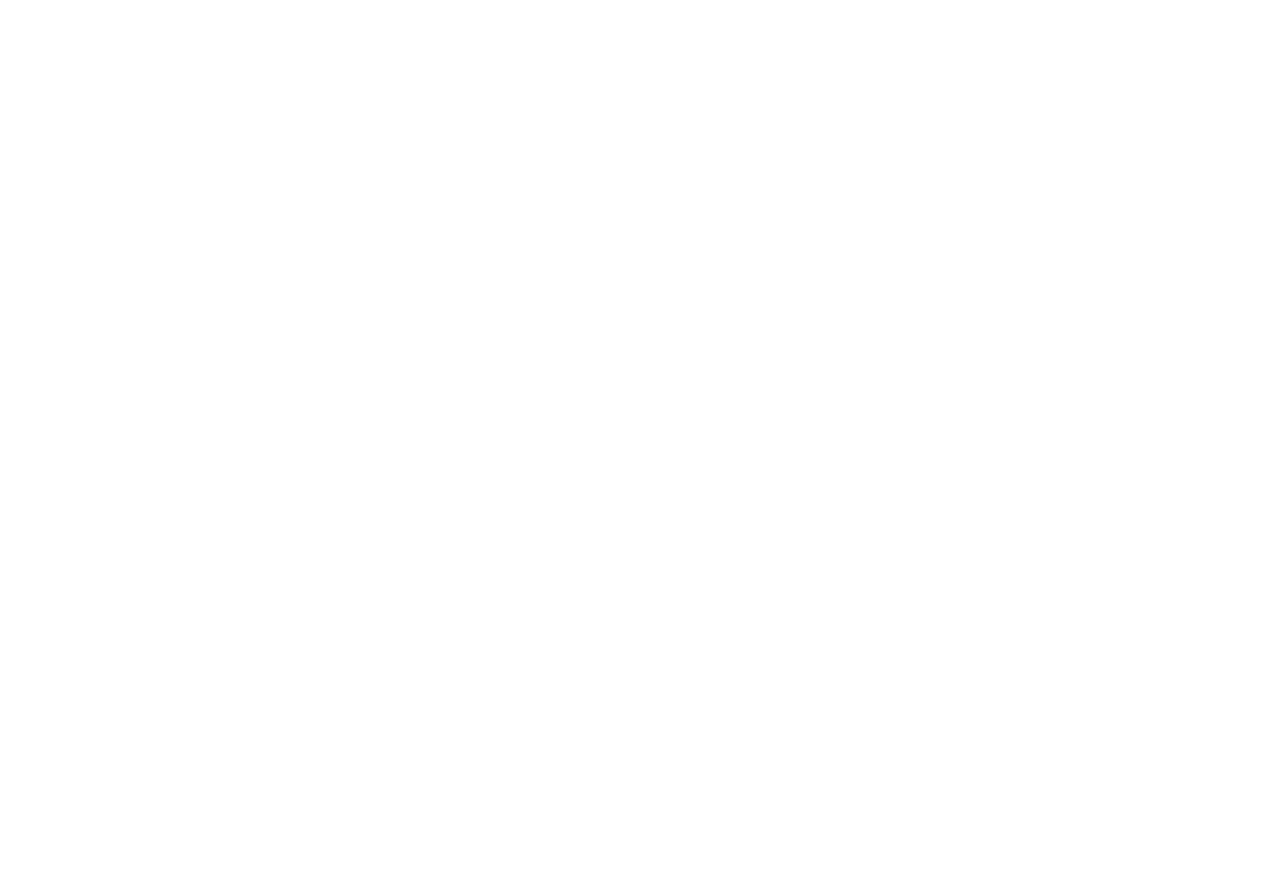
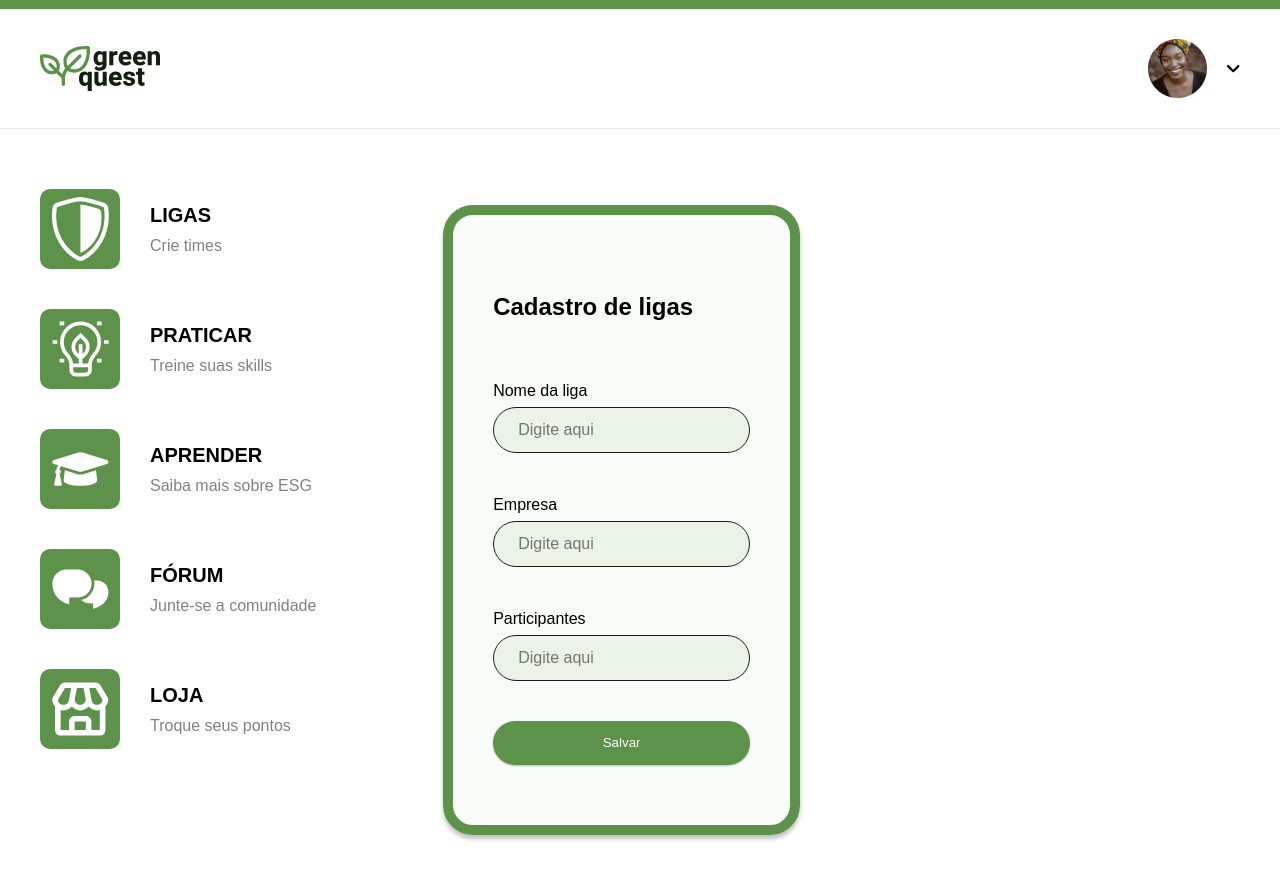
Before and after one commit to amdsantos/greenquest-web, a React (Vite) app: page /ligas in a window 1280 px wide. Before the commit this address had no page. Shown: the top 880 px of the page. Before the commit the page ends 800 px from the top, so only its background shows below. Built offline with nearby package versions, Linux system fonts and the light colour scheme.

Commit message:
feat: :sparkles: CREATE League page
CRIA página League (ligas) com folha de estilos e rota

```diff
--- a/src/App.jsx
+++ b/src/App.jsx
@@ -4,6 +4,7 @@
 import Home from "./pages/Home/Home";
 import Login from "./pages/Login/Login";
 import Register from "./pages/Register/Register";
+import League from "./pages/League/League";
 import Learn from "./pages/Learn/Learn";
 
 function App() {
@@ -11,6 +12,7 @@
     <BrowserRouter>
       <Routes>
         <Route path="/" element={<Home />} />
+        <Route path="/ligas" element={<League />} />
         <Route path="/aprender" element={<Learn />} />
         <Route path="/login" element={<Login />} />
         <Route path="/register" element={<Register />} />
--- /dev/null
+++ b/src/pages/League/League.css
@@ -0,0 +1,23 @@
+.league {
+  display: grid;
+  gap: 6.3rem;
+  grid-auto-flow: column;
+  margin: 3.75rem 2.5rem;
+  justify-content: start;
+}
+
+.league__form {
+  display: grid;
+  gap: 2.5rem;
+}
+
+.league__form div {
+  display: grid;
+  gap: 4px;
+}
+
+@media screen and (max-width: 720px) {
+  .league {
+    gap: 1rem;
+  }
+}
--- /dev/null
+++ b/src/pages/League/League.jsx
@@ -0,0 +1,54 @@
+import "./League.css";
+
+import Card from "../../components/Card/Card";
+import Header from "../../components/Header/Header";
+import Menu from "../../components/Menu/Menu";
+
+const League = () => {
+  return (
+    <div>
+      <Header />
+      <div className="league">
+        <Menu vertical="true" />
+        <Card border="true">
+          <form className="league__form">
+            <h2>Cadastro de ligas</h2>
+            <div>
+              <label htmlFor="league-name">Nome da liga</label>
+              <input
+                type="text"
+                placeholder="Digite aqui"
+                id="league-name"
+                required
+              />
+            </div>
+            <div>
+              <label htmlFor="league-company">Empresa</label>
+              <input
+                type="text"
+                placeholder="Digite aqui"
+                id="league-company"
+                required
+              />
+            </div>
+            <div>
+              <label htmlFor="members-name">Participantes</label>
+              <input
+                type="text"
+                placeholder="Digite aqui"
+                id="members-name"
+                required
+              />
+            </div>
+
+            <button type="submit" className="btn btn-primary">
+              Salvar
+            </button>
+          </form>
+        </Card>
+      </div>
+    </div>
+  );
+};
+
+export default League;
```
